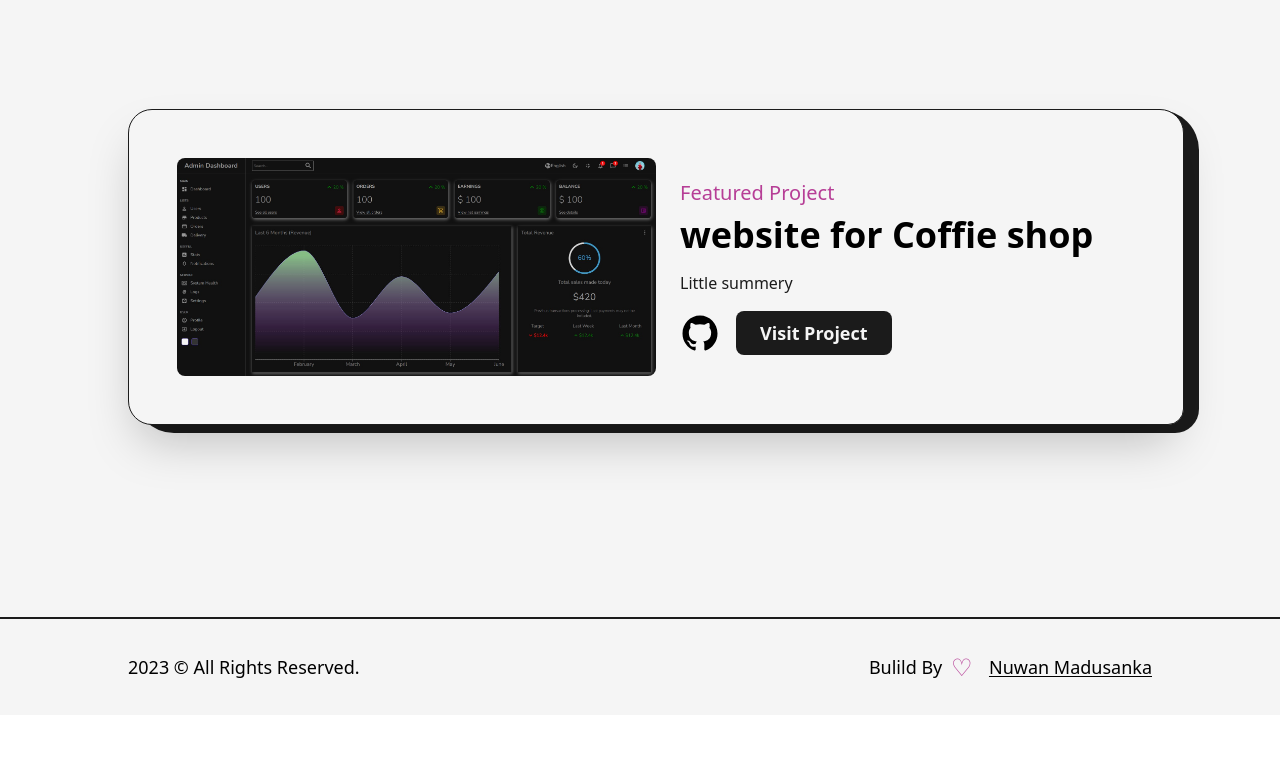
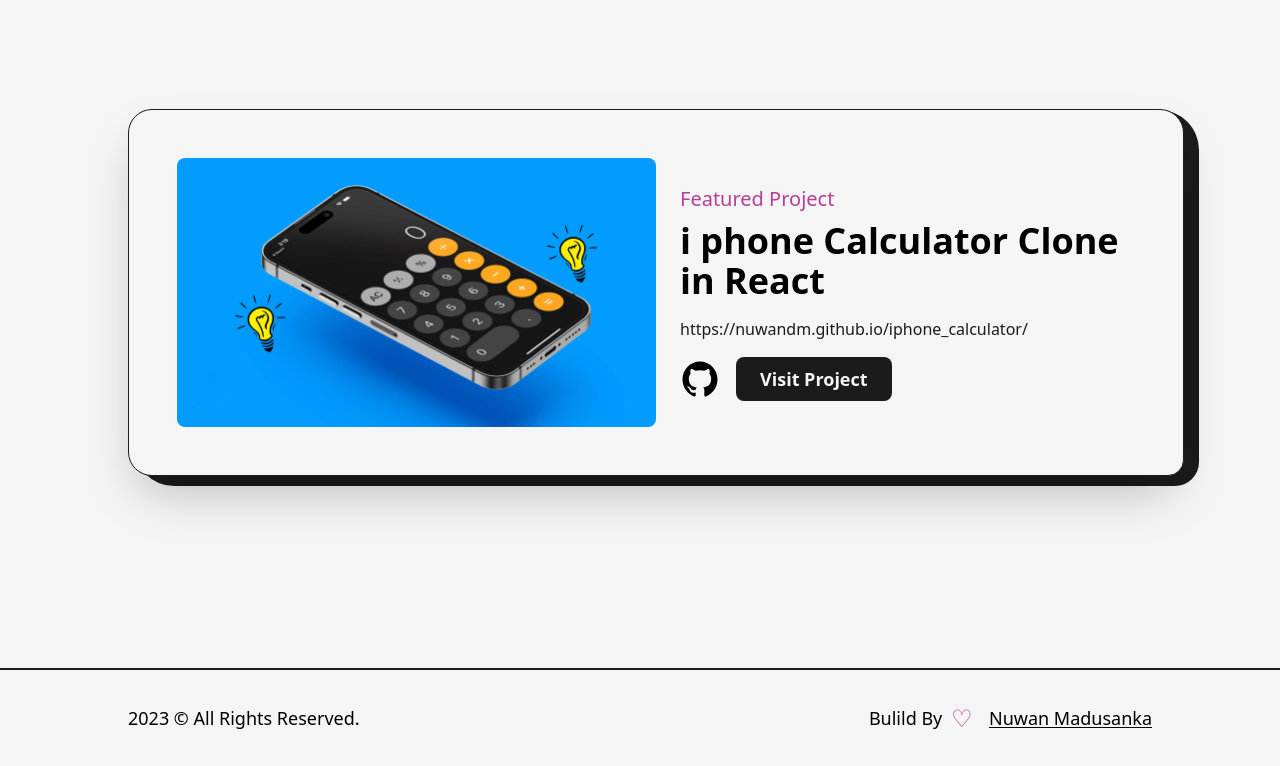
Before and after one commit to nuwandm/my-portfolio, a Next.js app: page /projects in a window 1280 px wide. Shown: the part 1398-2164 px from the top of the page. Before the commit the page ends 2113 px from the top, so only its background shows below. Built offline with nearby package versions, Linux system fonts and the light colour scheme.

Commit message:
Project Added

```diff
--- a/src/pages/about.js
+++ b/src/pages/about.js
@@ -20,7 +20,7 @@
       <main className="flex w-full flex-col items-center justify-center dark:text-light">
         <Layout className="pt-16">
           <AnimatedText
-            text="Passion Fuels Purpose!"
+            text="About me!"
             className="mb-16 lg:!text-7xl sm:!text-6xl xs:!text-4xl sm:mb-8"
           />
           <div className="grid w-full grid-cols-8 gap-16 sm:gap-8">
--- a/src/pages/projects.js
+++ b/src/pages/projects.js
@@ -8,7 +8,9 @@
 import project1 from "../../public/images/projects/project1.jpg";
 import project2 from "../../public/images/projects/Project2.jpg";
 import project3 from "../../public/images/projects/project3.png";
+import project4 from "../../public/images/projects/project4.jpg";
 import { motion } from "framer-motion";
+
 const FramerImage = motion(Image);
 const FeateruedProject = ({ type, title, summery, img, link, github }) => {
   return (
@@ -176,12 +178,12 @@
             </div>
             <div className="col-span-12">
               <FeateruedProject
-                title="website for Coffie shop"
+                title="i phone Calculator Clone in React"
                 type="Featured Project"
-                summery="Little summery"
-                img={project1}
-                link="/"
-                github="/"
+                summery="https://nuwandm.github.io/iphone_calculator/"
+                img={project4}
+                link="https://nuwandm.github.io/iphone_calculator/"
+                github="https://github.com/nuwandm/iphone_calculator"
               />
             </div>
           </div>
```
Also changed, not shown: public/images/projects/project4.jpg (added).
